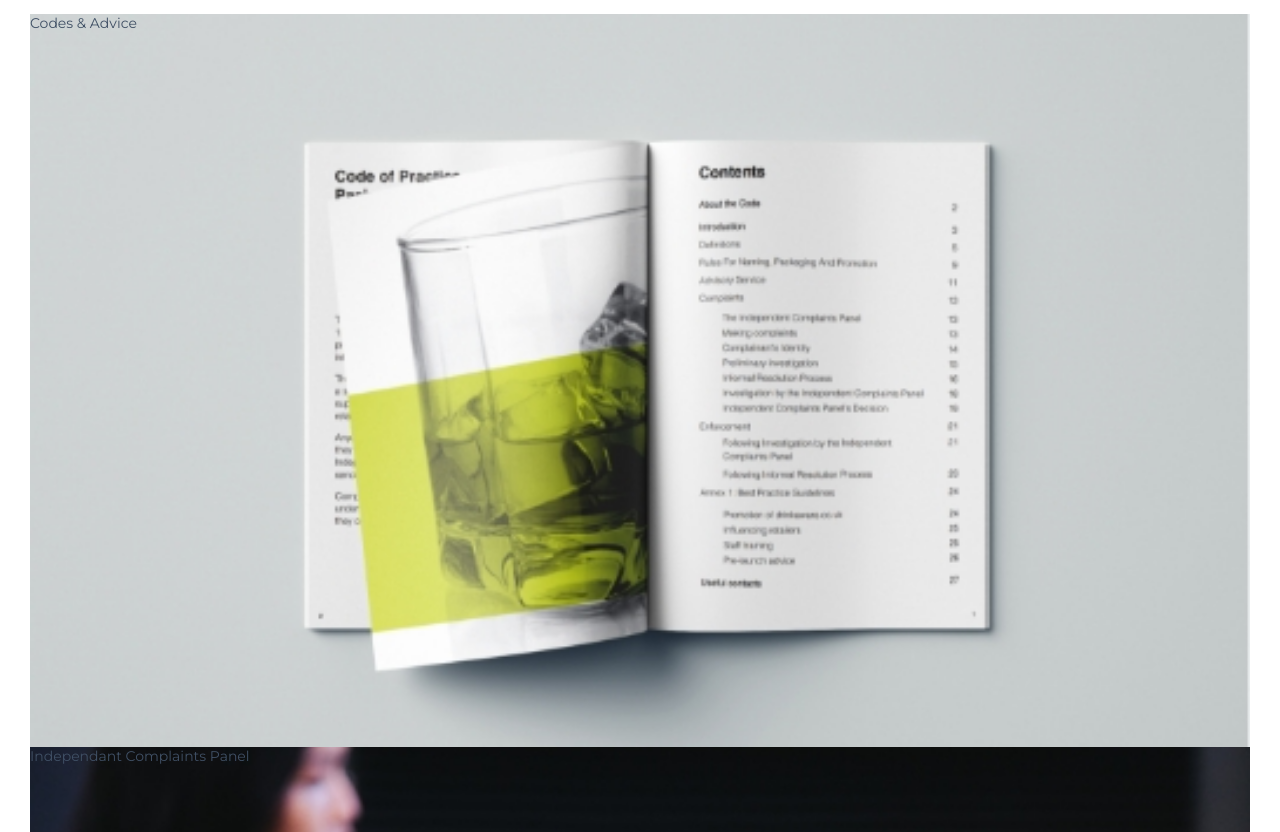
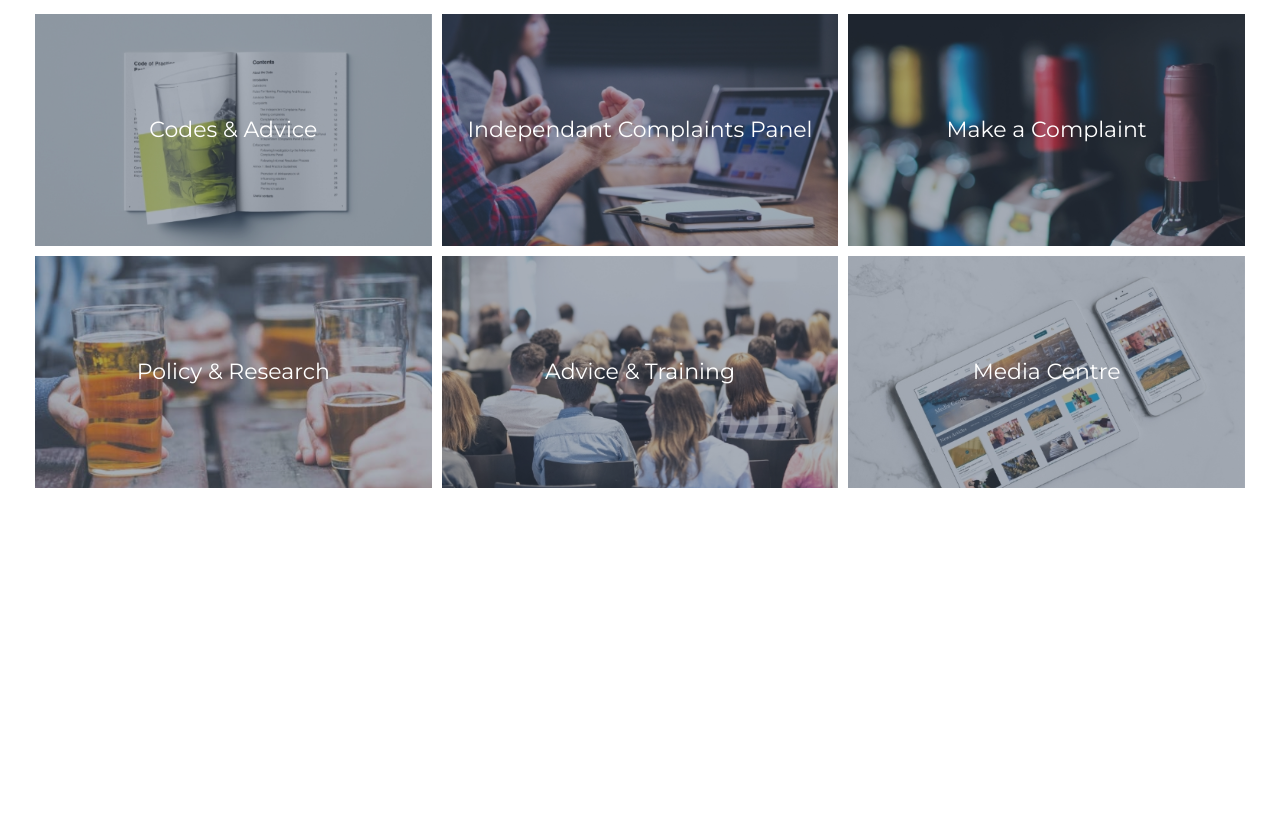
Before and after one commit to svirom/raa-wireframe, a website: page app/index.html in a window 1280 px wide. Shown: the part 713-1545 px from the top of the page. After the commit the page ends 1226 px from the top, so only its background shows below. Drawn offline with nearby package versions, Linux system fonts and the light colour scheme.

Commit message:
homepage

```diff
--- a/app/index.html
+++ b/app/index.html
@@ -59,24 +59,54 @@
 		</section>
 
 		<section class="container_inner main-content">
-			<div class="main-links">
-				<div class="main-link-wrapper">
-					<a href="#">Codes & Advice</a>
+			<div class="main-categories">
+				<div class="main-category-wrapper">
+					<div class="main-category">
+						<a href="#">
+							<div class="main-category-bkgr"></div>
+							<span>Codes & Advice</span>
+						</a>
+					</div>
 				</div>
-				<div class="main-link-wrapper">
-						<a href="#">Independant Complaints Panel</a>
+				<div class="main-category-wrapper">
+					<div class="main-category">
+						<a href="#">
+							<div class="main-category-bkgr"></div>
+							<span>Independant Complaints Panel</span>
+						</a>
+					</div>
 				</div>
-				<div class="main-link-wrapper">
-						<a href="#">Make a Complaint</a>
+				<div class="main-category-wrapper">
+					<div class="main-category">
+						<a href="#">
+							<div class="main-category-bkgr"></div>
+							<span>Make a Complaint</span>
+						</a>
+					</div>
 				</div>
-				<div class="main-link-wrapper">
-						<a href="#">Policy & Research</a>
+				<div class="main-category-wrapper">
+					<div class="main-category">
+						<a href="#">
+							<div class="main-category-bkgr"></div>
+							<span>Policy & Research</span>
+						</a>
+					</div>
 				</div>
-				<div class="main-link-wrapper">
-						<a href="#">Advice & Training</a>
+				<div class="main-category-wrapper">
+					<div class="main-category">
+						<a href="#">
+							<div class="main-category-bkgr"></div>
+							<span>Advice & Training</span>
+						</a>
+					</div>
 				</div>
-				<div class="main-link-wrapper">
-						<a href="#">Media Centre</a>
+				<div class="main-category-wrapper">
+					<div class="main-category">
+						<a href="#">
+							<div class="main-category-bkgr"></div>
+							<span>Media Centre</span>
+						</a>
+					</div>
 				</div>
 			</div>
 		</section>
--- a/app/sass/abstracts/_mixins.scss
+++ b/app/sass/abstracts/_mixins.scss
@@ -53,7 +53,7 @@
   }
 }
 
-@mixin font($size, $weight, $lineHeight: 1.4) {
+@mixin font($size, $weight: 400, $lineHeight: 1.4) {
 	font-size: $size;
 	font-weight: $weight;
 	line-height: $lineHeight;
--- a/app/sass/base/_helpers.scss
+++ b/app/sass/base/_helpers.scss
@@ -17,3 +17,12 @@
   background: rgba(#005360, 0.72);
   z-index: -1;
 }
+
+.main-category-bkgr {
+  position: absolute;
+  width: 100%;
+  height: 100%;
+  left: 0;
+  top: 0;
+  background: rgba($linkColor, 0.46);
+}
--- a/app/sass/pages/_home.scss
+++ b/app/sass/pages/_home.scss
@@ -4,15 +4,66 @@
 .main-content {
   padding: 15px 30px;
 
-  .main-links {
-    border:0;
+  .main-categories {
+    display: flex;
+    flex-direction: column;
+    border: 0;
 
-    .main-link-wrapper {
-      padding-bottom: 58.5%;
+    @include respond-to('small') {
+      flex-direction: row;
+      flex-wrap: wrap;
+    }
+
+    .main-category-wrapper {
+      margin-bottom: 10px;
+      overflow: hidden;
+
+      @include respond-to('small') {
+        flex-basis: 50%;
+        padding: 0 5px;
+      }
+
+      @include respond-to('large') {
+        flex-basis: 33.3333333%;
+      }
 
       @for $i from 1 through 6 {
-        &:nth-of-type(#{$i})	{
-          background: url('../img/img_main-link#{$i}.jpg') center/cover no-repeat;
+        &:nth-of-type(#{$i}) {
+          a {
+            background: url('../img/img_main-link#{$i}.jpg') center/cover no-repeat;
+          }
+        }
+      }
+
+      .main-category {
+        position: relative;
+        padding-bottom: 58.5%;
+      }
+
+      a {
+        position: absolute;
+        display: flex;
+        justify-content: center;
+        align-items: center;
+        width: 100%;
+        height: 100%;
+        top: 0;
+        left: 0;
+        color: $whiteColor;
+        @include font(22px, 400, 30px);
+        @include transition(all, 0.3s);
+
+        &:hover {
+          @include transform(scale(1.05));
+
+          span {
+            @include transform(scale(1.2));
+          }
+        }
+
+        span {
+          z-index: 1;
+          @include transition(all, 0.3s);
         }
       }
     }
```
Also changed, not shown: app/css/main.css, 1 other file.
